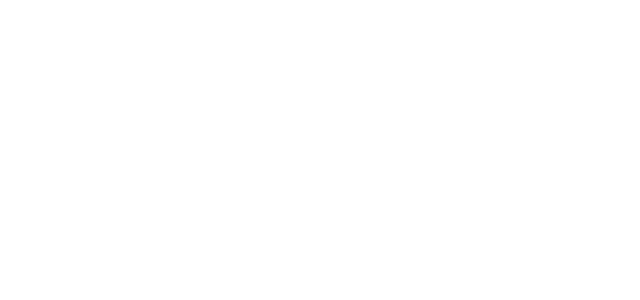
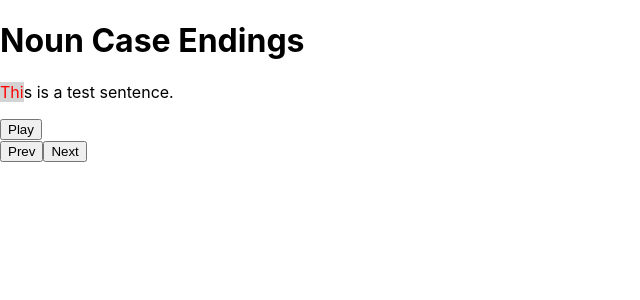
Before and after one commit to prgmlu/arabic-grammar, a React (Create React App) app: page /rules/1 in a window 1280 px wide. Before the commit this address had no page. Shown: the top 300 px of the page, without its empty margins (0-640 px from the left). Built offline with nearby package versions, Linux system fonts and the light colour scheme.

Commit message:
basic ui, ready to connect with a database over django, with admin page

```diff
--- a/src/App.js
+++ b/src/App.js
@@ -1,8 +1,10 @@
+// App.js
 import React, { useEffect } from 'react';
 import { useSelector, useDispatch } from 'react-redux';
 import { setRules } from './RuleSlice';
 import GrammarTopic from './GrammarTopic';
 import RuleDisplay from './RuleDisplay';
+import MultiRuleDisplay from './MultiRuleDisplay';  // new import
 import { BrowserRouter as Router, Routes, Route } from 'react-router-dom';
 
 function App() {
@@ -79,6 +81,7 @@
   return (
     <Router>
       <Routes>
+        <Route path="/rules/:topicIds" element={<MultiRuleDisplay />} />  // new route
         <Route path="/:topicId" element={<RuleDisplay />} />
         <Route path="/" element={<GrammarTopic />} />
       </Routes>
--- a/src/GrammarTopic.js
+++ b/src/GrammarTopic.js
@@ -1,18 +1,43 @@
-import React from 'react';
+// GrammarTopic.js
+import React, { useState } from 'react';
 import { useSelector } from 'react-redux';
-import { Link } from 'react-router-dom';
+import { Link, useNavigate } from 'react-router-dom';  // updated import
 
 function GrammarTopic() {
   const rules = useSelector(state => state.rule);
+  const [selectedRules, setSelectedRules] = useState([]);  // new state
+  const navigate = useNavigate();  // new line
+
+  const handleRuleSelect = (id) => {  // new function
+    setSelectedRules(prev => {
+      if (prev.includes(id)) {
+        return prev.filter(ruleId => ruleId !== id);
+      } else {
+        return [...prev, id];
+      }
+    });
+  };
+
+  const handleGoClick = () => {  // new function
+    navigate(`/rules/${selectedRules.join(',')}`);
+  };
 
   return (
+    <div>
       <ul>
         {rules.map(rule => (
           <li key={rule.id}>
+            <input
+              type="checkbox"
+              checked={selectedRules.includes(rule.id)}
+              onChange={() => handleRuleSelect(rule.id)}
+            />
             <Link to={`/${rule.id}`}>{rule.topic}</Link>
           </li>
         ))}
       </ul>
+      <button onClick={handleGoClick}>Go</button>  // new button
+    </div>
   );
 }
 
--- /dev/null
+++ b/src/MultiRuleDisplay.js
@@ -0,0 +1,47 @@
+// MultiRuleDisplay.js
+import React, { useState } from 'react';
+import { useSelector } from 'react-redux';
+import { useParams } from 'react-router-dom';
+import SentenceDisplay from './SentenceDisplay';
+
+function MultiRuleDisplay() {
+  const { topicIds } = useParams();
+  const rules = useSelector(state => state.rule);
+  const selectedRules = rules.filter(rule => topicIds.split(',').includes(rule.id.toString()));
+  const [currentRuleIndex, setCurrentRuleIndex] = useState(0);
+  const [currentExampleIndex, setCurrentExampleIndex] = useState(0);
+
+  const currentRule = selectedRules[currentRuleIndex];
+
+  // If the rule is not found, display a loading message
+  if (!currentRule) return <div>Loading...</div>;
+
+  const handleNextExample = () => {
+    if (currentExampleIndex < currentRule.examples.length - 1) {
+      setCurrentExampleIndex(currentExampleIndex + 1);
+    } else if (currentRuleIndex < selectedRules.length - 1) {
+      setCurrentRuleIndex(currentRuleIndex + 1);
+      setCurrentExampleIndex(0);
+    }
+  };
+
+  const handlePrevExample = () => {
+    if (currentExampleIndex > 0) {
+      setCurrentExampleIndex(currentExampleIndex - 1);
+    } else if (currentRuleIndex > 0) {
+      setCurrentRuleIndex(currentRuleIndex - 1);
+      setCurrentExampleIndex(selectedRules[currentRuleIndex - 1].examples.length - 1);
+    }
+  };
+
+  return (
+    <div>
+      <h1>{currentRule.topic}</h1>
+      <SentenceDisplay example={currentRule.examples[currentExampleIndex]} rule={currentRule} />
+      <button onClick={handlePrevExample}>Prev</button>
+      <button onClick={handleNextExample}>Next</button>
+    </div>
+  );
+}
+
+export default MultiRuleDisplay;
```
Also changed, not shown: 1 other file (tests, documents, lock files or other folders). Lines whose indentation alone changed are shown as unchanged.
